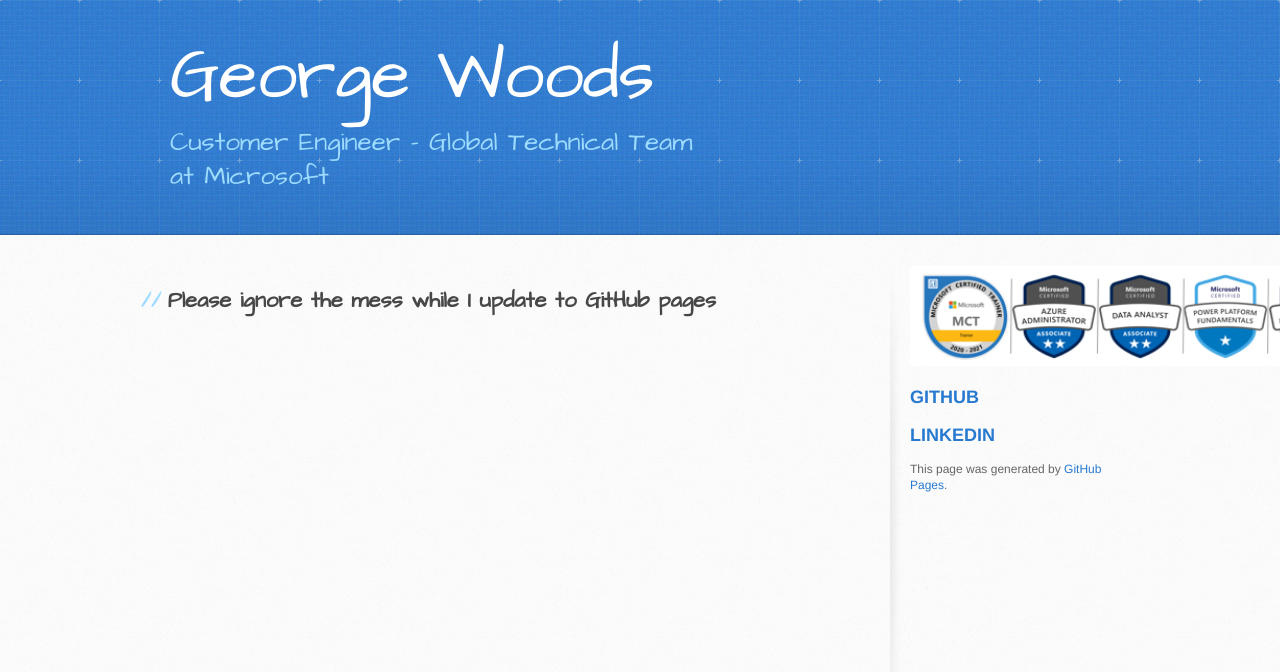
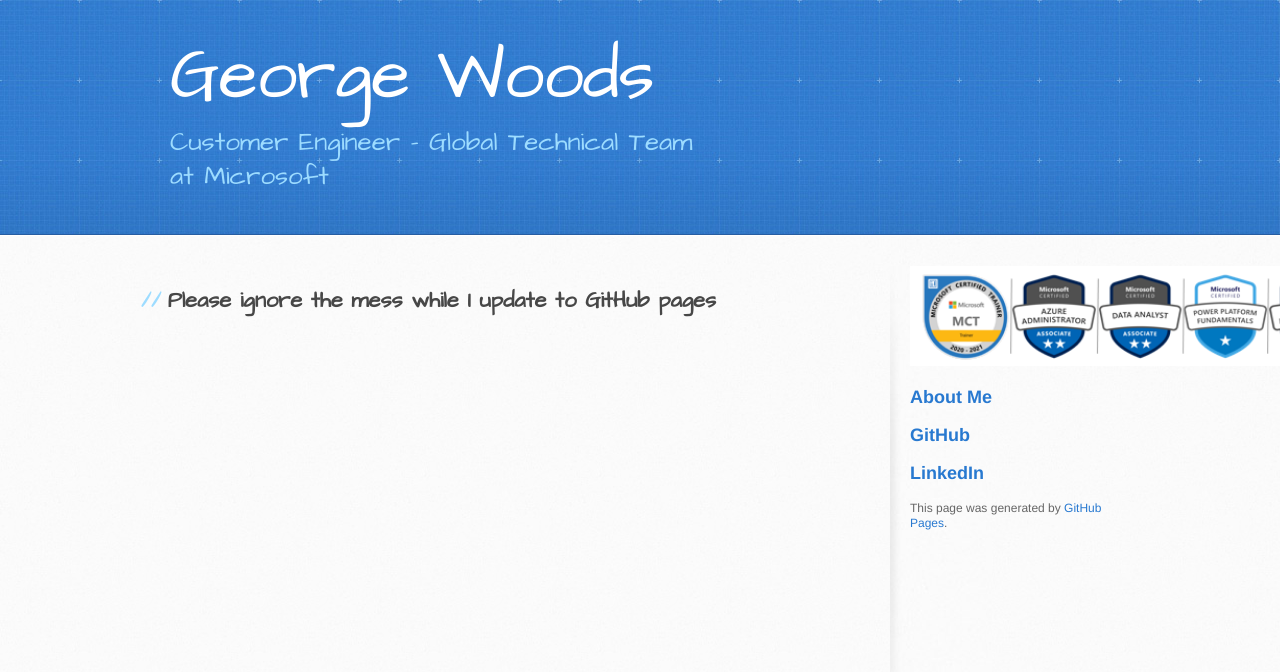
Before and after one commit to gvwoods/gvwoods.github.io, a Jekyll site: the page built from index.md, in a window 1280 px wide. Shown: the top 672 px of the page. Built offline with Jekyll 4.4.1, drawn with Linux system fonts in a browser that asks for light colours; our own code applies the rules of GitHub Pages for plain Markdown files.

Commit message:
Update default.html

```diff
--- a/_layouts/default.html
+++ b/_layouts/default.html
@@ -35,10 +35,10 @@
 
         <aside id="sidebar">
            <img src="images/certsweb.png" alt="test" width="450" height="100">
-
-          <h2> <a href="https://github.com/gvwoods/">GITHUB</a> </h2>
-
-           <h2> <a href="https://www.linkedin.com/in/gvwoods/">LINKEDIN</a> </h2>
+           <br>
+           <h2> <a href="https://gvwoods.github.io/about">About Me</a> </h2>
+           <h2> <a href="https://github.com/gvwoods/">GitHub</a> </h2>
+           <h2> <a href="https://www.linkedin.com/in/gvwoods/">LinkedIn</a> </h2>
 
           <p>This page was generated by <a href="https://pages.github.com">GitHub Pages</a>.</p>
         </aside>
```
